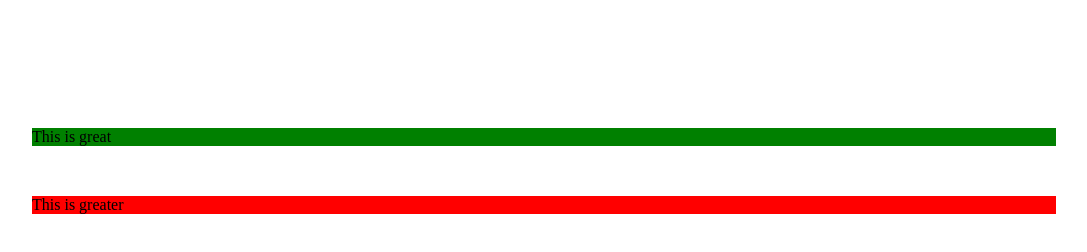
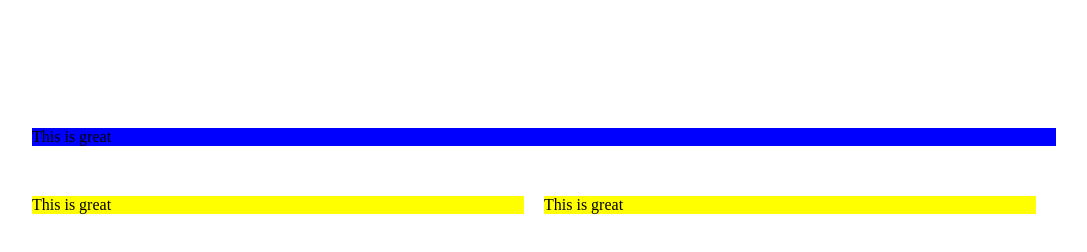
Before and after one commit to marianrick/object-media-queries, a plain HTML site: page demo/index.html in a window 1280 px wide. Shown: the whole page, without its empty margins (96-1183 px from the left). Drawn offline with Linux system fonts and the light colour scheme.

Commit message:
Change width calculation based on objects width instead of window width

```diff
--- a/demo/index.html
+++ b/demo/index.html
@@ -14,11 +14,16 @@
         This is great
     </div>
 
-    <div class="fluid" id="box2" data-sizes='["400", "420", "720"]'>
-        This is greater
+    <div class="container">
+        <div class="fluid" id="box" data-sizes='["320", "400", "800"]'>
+            This is great
+        </div>
+        <div class="fluid" id="box" data-sizes='["320", "400", "800"]'>
+            This is great
+        </div>
     </div>
 
-    <script src="../object-media-querie.js"></script>
+    <script src="../object-media-queries.js"></script>
 
 </body>
 </html>
--- a/demo/style.css
+++ b/demo/style.css
@@ -27,3 +27,9 @@ body {
 #box.size-640-down {
     text-align: right;
 }
+
+.container .fluid {
+    width: 48%;
+    margin-right: 2%;
+    float: left;
+}
--- a/object-media-queries.js
+++ b/object-media-queries.js
@@ -5,9 +5,6 @@
 
 // create function to assign object querie classes
 function queryClasses (options = {}) {
-
-    // store windowWidth to be used later
-    var w = window.innerWidth;
 
     // set default parameters
     let defaults = {
@@ -33,7 +30,10 @@ function queryClasses (options = {}) {
     }
 
     // create function to assign classes
-    function assignClasses(target, w) {
+    function assignClasses(target) {
+
+        // get current object width
+        var w = target.offsetWidth;
 
         // get all required sizes as array
         const sizesArray = JSON.parse(target.dataset.sizes)
@@ -48,7 +48,7 @@ function queryClasses (options = {}) {
 
     // create an array of all object querie
     for (var i = 0, len = objects.length; i < len; i++) {
-        assignClasses(objects[i], w);
+        assignClasses(objects[i]);
     }
 
     // log the finished process
```
Also changed, not shown: object-media-queries.min.js.
